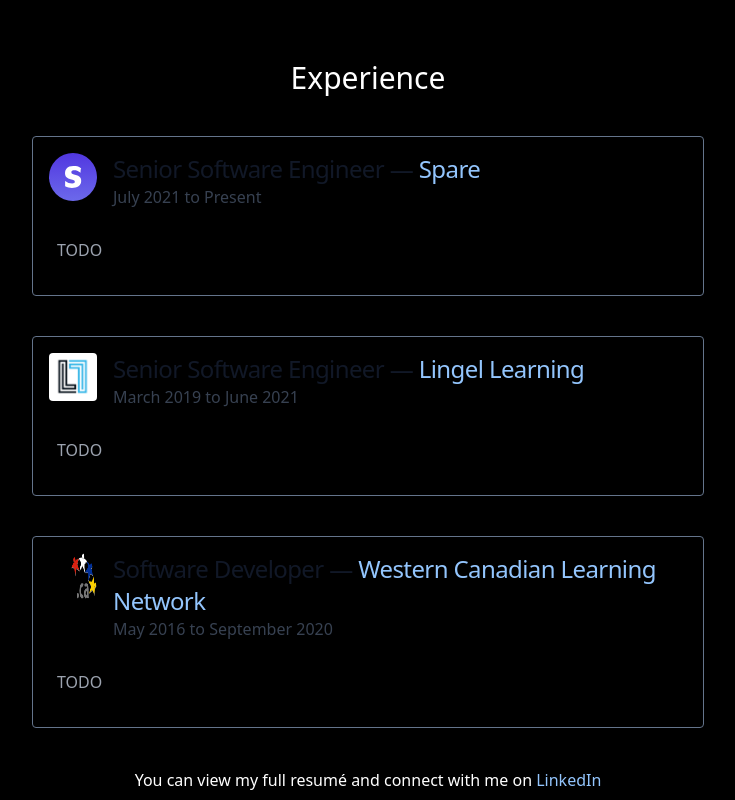
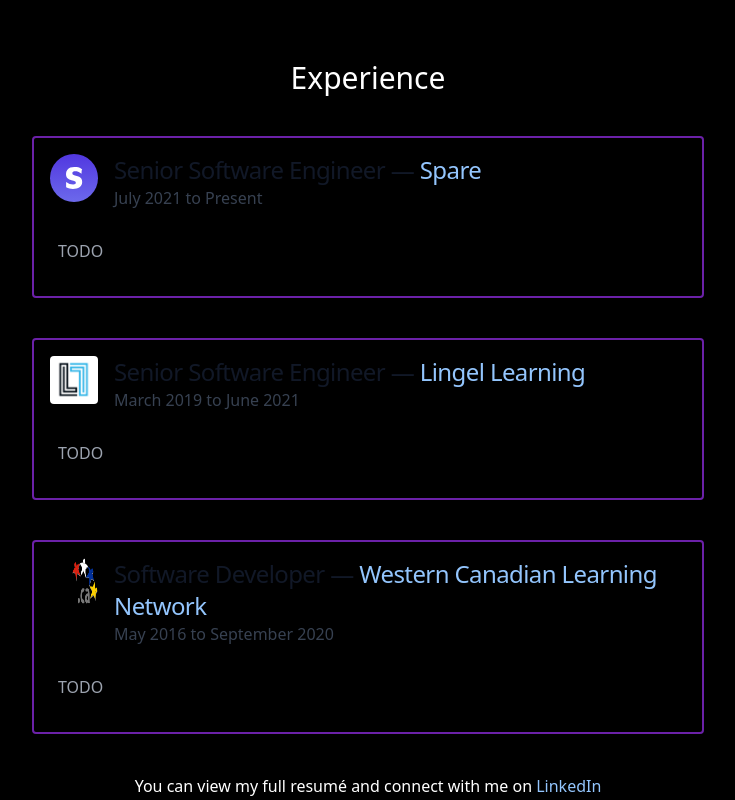
Before and after one commit to colinperepelken/blog, a React (Create React App) app in the folder client/: page / in a window 1280 px wide. Shown: the part 1600-2400 px from the top of the page, without its empty margins (272-1007 px from the left). Built offline with nearby package versions, Linux system fonts and the light colour scheme; grey boxes are pictures that could not be loaded.

Commit message:
Create common BorderedDiv component

```diff
--- a/client/src/App.tsx
+++ b/client/src/App.tsx
@@ -10,7 +10,7 @@ import Portfolio from './components/views/portfolio/Portfolio'
 
 const App = () => {
     return (
-        <div className="App bg-slate-800 text-white">
+        <div className="App bg-black text-white">
             <Router>
                 <ParallaxProvider>
                     <Banner />
--- /dev/null
+++ b/client/src/components/common/BorderedDiv.tsx
@@ -0,0 +1,15 @@
+const BorderedDiv = (
+    props: React.DetailedHTMLProps<
+        React.HTMLAttributes<HTMLDivElement>,
+        HTMLDivElement
+    >,
+) => (
+    <div
+        {...props}
+        className={`border-2 border-purple-800 hover:border-purple-400 rounded p-4 ${props.className}`}
+    >
+        {props.children}
+    </div>
+)
+
+export default BorderedDiv
--- a/client/src/components/common/Card.tsx
+++ b/client/src/components/common/Card.tsx
@@ -1,3 +1,4 @@
+import BorderedDiv from './BorderedDiv'
 import { IButtonProps } from './Button'
 import { CardImage } from './CardImage'
 
@@ -8,10 +9,10 @@ interface IProps {
     onClick?: () => void
 }
 
-export const Card = (props: IProps) => (
-    <div
+export const StructuredCard = (props: IProps) => (
+    <BorderedDiv
         onClick={props.onClick}
-        className="block p-6 rounded bg-black border border-violet-900 hover:border-violet-400  text-gray-300 hover:cursor-pointer flex-shrink-0"
+        className="block hover:cursor-pointer flex-shrink-0"
     >
         <div className="flex items-center">
             <div className="inline-block">
@@ -27,5 +28,5 @@ export const Card = (props: IProps) => (
                 <div className="block font-extralight">{props.content}</div>
             </div>
         </div>
-    </div>
+    </BorderedDiv>
 )
--- a/client/src/components/views/blog/ArticlePreview.tsx
+++ b/client/src/components/views/blog/ArticlePreview.tsx
@@ -1,7 +1,7 @@
 import { IArticleDetails } from '@blog/shared-types'
 import { useHistory } from 'react-router-dom'
 import { DateTimeFormatter } from 'src/features/DateTimeFormatter'
-import { Card } from '../../common/Card'
+import { StructuredCard } from '../../common/Card'
 
 interface IProps {
     article: IArticleDetails
@@ -12,13 +12,13 @@ const ArticlePreview = (props: IProps) => {
 
     return (
         <div className="my-10">
-            <Card
+            <StructuredCard
                 title={props.article.title}
                 onClick={() =>
                     history.push(`/article/${props.article.id}/view`)
                 }
                 content={getContent(props.article)}
-            ></Card>
+            ></StructuredCard>
         </div>
     )
 }
--- a/client/src/components/views/portfolio/sections/about/AboutSection.tsx
+++ b/client/src/components/views/portfolio/sections/about/AboutSection.tsx
@@ -1,5 +1,6 @@
 import { ParallaxBanner } from 'react-scroll-parallax'
 import { BannerLayer } from 'react-scroll-parallax/dist/components/ParallaxBanner/types'
+import BorderedDiv from 'src/components/common/BorderedDiv'
 import { AboutPhotoGallery } from './AboutPhotoGallery'
 
 export const AboutSection = () => {
@@ -28,7 +29,7 @@ export const AboutSection = () => {
         >
             <div className="my-auto h-full mx-20">
                 <div className="grid sm:grid-cols-1 xl:grid-cols-3 gap-20 justify-items-stretch">
-                    <div className="border-2 border-purple-800 hover:border-purple-400 rounded p-4">
+                    <BorderedDiv>
                         <h3 className="text-3xl font-extralight">About</h3>
                         <div className="leading-relaxed font-extralight text-gray-400 p-2">
                             <p className="my-2">
@@ -54,7 +55,7 @@ export const AboutSection = () => {
                                 TypeScript.
                             </p>
                         </div>
-                    </div>
+                    </BorderedDiv>
                     <div className="lg:col-span-2">
                         <AboutPhotoGallery />
                     </div>
--- a/client/src/components/views/portfolio/sections/experience/ExperienceCard.tsx
+++ b/client/src/components/views/portfolio/sections/experience/ExperienceCard.tsx
@@ -1,3 +1,5 @@
+import BorderedDiv from 'src/components/common/BorderedDiv'
+
 interface IProps {
     company: string
     title: string
@@ -8,7 +10,7 @@ interface IProps {
 }
 
 export const ExperienceCard = (props: IProps) => (
-    <div className="border border-slate-500 hover:border-slate-400 bg-black rounded p-4 w-full my-10">
+    <BorderedDiv className="w-full my-10">
         <div className="flex">
             <img className="mr-4 w-12 h-12 rounded" src={props.logo} />
             <div className="flex flex-col justify-between leading-normal">
@@ -32,7 +34,7 @@ export const ExperienceCard = (props: IProps) => (
         <div className="leading-relaxed font-extralight text-gray-400 p-2">
             <div className="my-2">{props.children}</div>
         </div>
-    </div>
+    </BorderedDiv>
 )
 
 export default ExperienceCard
--- a/client/src/components/views/portfolio/sections/project/ProjectCard.tsx
+++ b/client/src/components/views/portfolio/sections/project/ProjectCard.tsx
@@ -1,3 +1,5 @@
+import BorderedDiv from 'src/components/common/BorderedDiv'
+
 export interface IProjectCardProps {
     title: string
     description: string
@@ -7,7 +9,7 @@ export interface IProjectCardProps {
 }
 
 export const ProjectCard = (props: IProjectCardProps) => (
-    <div className="bg-black rounded border border-slate-500 hover:border-slate-400">
+    <BorderedDiv>
         <img src={props.image} alt="Project image" />
         <div className="p-5">
             <h5 className="mb-2 text-2xl font-bold tracking-tight text-gray-900 dark:text-white">
@@ -31,7 +33,7 @@ export const ProjectCard = (props: IProjectCardProps) => (
                 </a>
             )}
         </div>
-    </div>
+    </BorderedDiv>
 )
 
 export default ProjectCard
```
